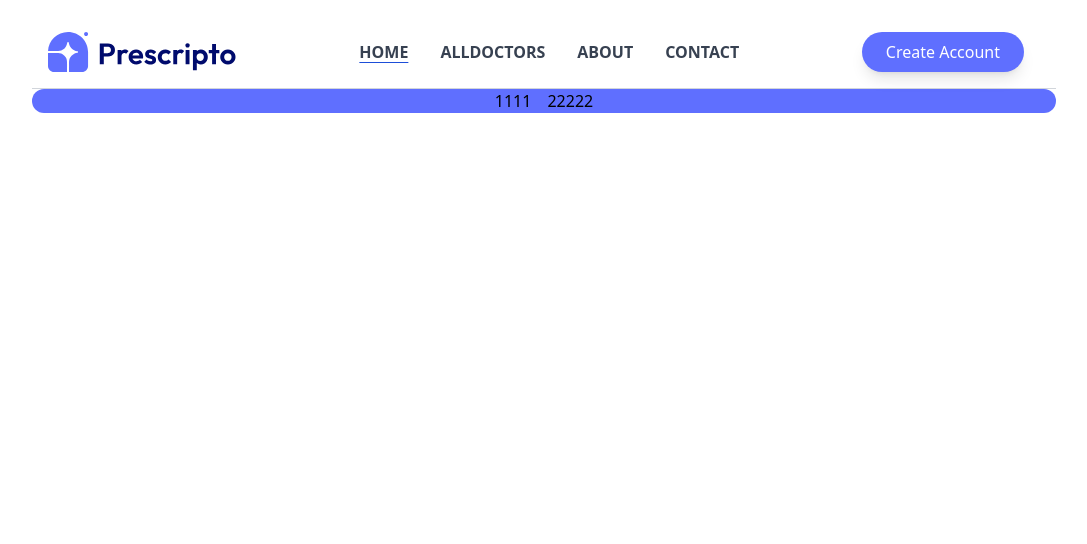
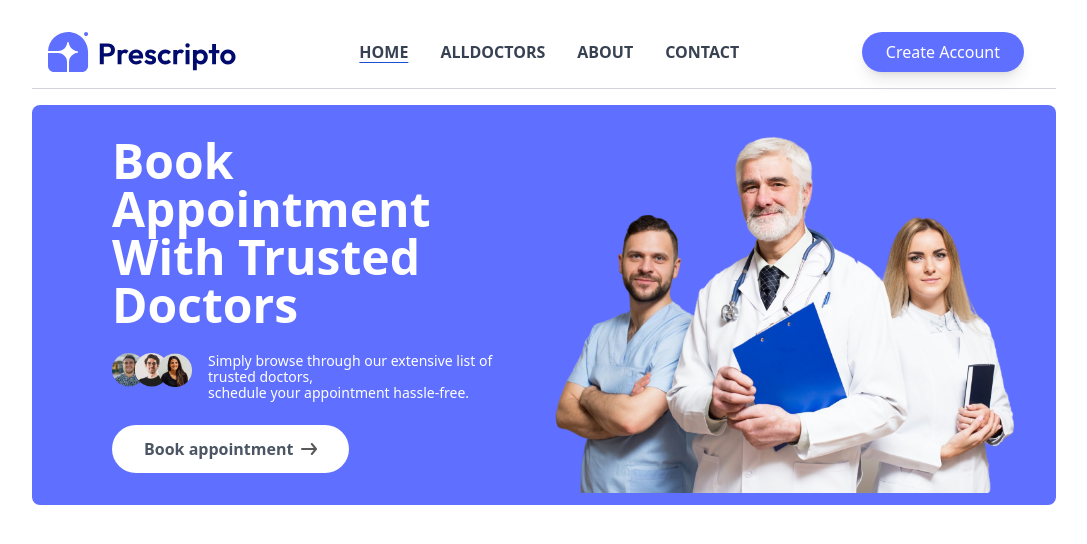
Before and after one commit to Ankit8412226/MediBooking, a React (Vite) app: page / in a window 1280 px wide. Shown: the top 544 px of the page, without its empty margins (96-1183 px from the left). Built offline with nearby package versions, Linux system fonts and the light colour scheme.

Commit message:
Hero seaction done

```diff
--- a/src/components/hero.jsx
+++ b/src/components/hero.jsx
@@ -1,10 +1,40 @@
 import React from "react";
+import { assets } from "../assets/assets_frontend/assets";
 
 const Hero = () => {
   return (
-    <div className="bg-primary w-full flex items-center justify-center gap-4 rounded-[12px]">
-      <div>1111</div>
-      <div>22222</div>
+    <div className="w-full flex flex-col md:flex-row bg-primary rounded-lg items-center justify-between mt-4 gap-4  md:px-10 ">
+      {/* Left Section */}
+      <div className="w-full md:w-1/2 flex flex-col items-center md:items-start justify-center gap-6 text-center md:text-left p-8 md:px-10 md:m-auto">
+        <p className="text-3xl md:text-4xl lg:text-5xl font-bold text-white leading-tight">
+          Book Appointment <br /> With Trusted Doctors
+        </p>
+
+        <div className="flex w-full flex-col md:flex-row items-center md:items-start justify-center md:justify-start gap-4 0 ">
+          <img src={assets.group_profiles} alt="group" className="w-20" />
+          <p className="text-white text-sm w-full leading-4  ">
+            Simply browse through our extensive list of trusted doctors,
+            <br />
+            schedule your appointment hassle-free.
+          </p>
+        </div>
+
+        <div className="flex items-center md:items-start justify-center md:justify-start w-full">
+          <button className="bg-white  px-8 py-3 text-gray-600 rounded-full font-semibold flex items-center gap-2 hover:scale-105 transition-all duration-500 m-auto md:m-0">
+            Book appointment
+            <img src={assets.arrow_icon} alt="arrow icon" />
+          </button>
+        </div>
+      </div>
+
+      {/* Right Section (Image) */}
+      <div className="w-full md:w-1/2 flex items-end justify-center">
+        <img
+          src={assets.header_img}
+          alt="Header image"
+          className="w-full object-cover rounded-lg"
+        />
+      </div>
     </div>
   );
 };
```
